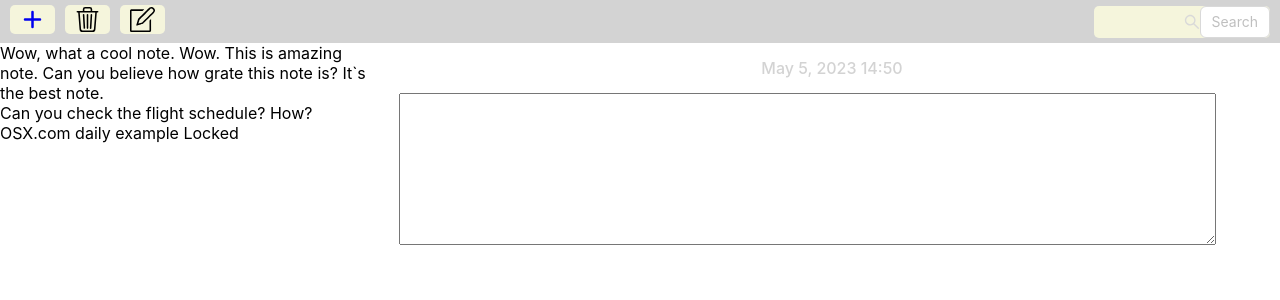
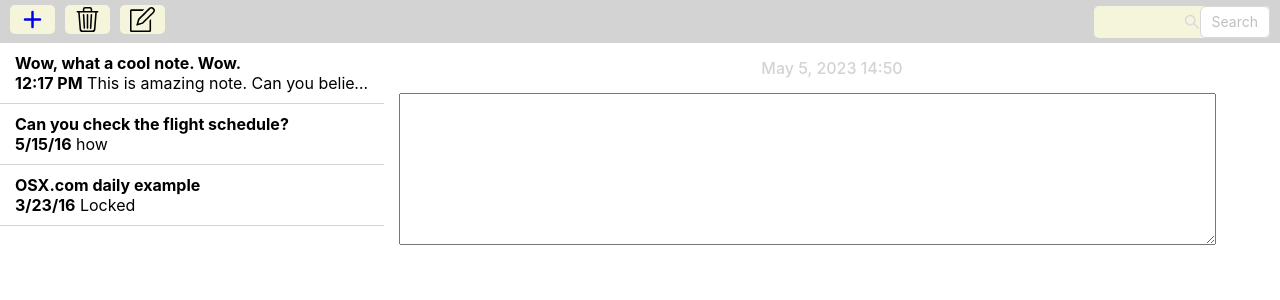
Before and after one commit to Anatolii1996/notes, a React (Create React App) app: page /new in a window 1280 px wide. Shown: the top 300 px of the page. Built offline with nearby package versions, Linux system fonts and the light colour scheme.

Commit message:
convert entry string

```diff
--- a/src/App.scss
+++ b/src/App.scss
@@ -59,6 +59,18 @@
       margin-bottom: 15px;
     }
   }
+  .list_item{
+    padding: 10px 15px;
+    border-bottom: 1px solid lightgray;
+
+    p{
+      width: 100%;
+      white-space: nowrap;
+      display: inline-block;
+      overflow-x: clip;
+      text-overflow: ellipsis;
+    }
+  }
 }
 
 
--- a/src/components/App.js
+++ b/src/components/App.js
@@ -6,26 +6,30 @@ import { Routes, Route } from "react-router";
 import NewNote from "./NewNote";
 import Sidebar from "./Sidebar";
 import WorkSpace from "./WorkSpace";
-import moment from "moment";
 
 const messageData = [
   {
     id: uuidv4(),
-    date: moment().format("LL HH:mm"),
-    text: `Wow, what a cool note. Wow.
-    This is amazing note. Can you believe how grate this note is? It\`s the best note.`,
+    date: "12:17 PM",
+    text: `#### Wow, what a cool note. Wow.
+
+**12:17 PM** This is amazing note. Can you believe how grate this note is? It\`s the best note.`,
 
   },
   {
     id: uuidv4(),
-    date: moment().format("LL HH:mm"),
-    text: "Can you check the flight schedule? How?",
+    date: "5/15/16",
+    text: `#### Can you check the flight schedule?
+
+**5/15/16** how`,
 
   },
   {
     id: uuidv4(),
-    date: moment().format("LL HH:mm"),
-    text: "OSX.com daily example Locked",
+    date: "3/23/16",
+    text: `#### OSX.com daily example
+
+**3/23/16** Locked`,
 
   },
 ]
--- a/src/components/ListItem.jsx
+++ b/src/components/ListItem.jsx
@@ -1,6 +1,8 @@
+import ReactMarkdown from 'react-markdown'
+
 const ListItem = ({note}) => {
   return <div className="list_item">
-    <p>{note.text}</p>
+    <ReactMarkdown>{note.text}</ReactMarkdown>
   </div>;
 };
 export default ListItem;
--- a/src/components/NewNote.jsx
+++ b/src/components/NewNote.jsx
@@ -13,6 +13,11 @@ const NewNote = ({ setNotes }) => {
     return () => clearInterval(intervalId);
   }, []);
 
+  const convertToMark = (note) => {
+    const changedHead ="#### "+ note.split("\n")[0]+"\n";
+    const changedBody=String(`**${moment().format("LL HH:mm")}**`)+" " + note.split("\n")[1];
+   return changedHead+changedBody;
+  };
 
   return (
     <div className="new_note">
@@ -22,9 +27,17 @@ const NewNote = ({ setNotes }) => {
         onChange={(e) => {
           setNewNote(e.target.value);
         }}
-        onBlur={()=>{
-          setNotes((prev) => [...prev, { id: uuidv4(), text: newNote }]);
-          setNewNote("")
+        onBlur={() => {
+          setNotes((prev) => [
+            {
+              id: uuidv4(),
+              text: convertToMark(newNote),
+              date: String(moment().format("LL HH:mm")),
+            },
+            ...prev,
+          ]);
+          setNewNote("");
+          convertToMark(newNote);
         }}
         cols="100"
         rows="10"
--- a/src/components/Sidebar.jsx
+++ b/src/components/Sidebar.jsx
@@ -1,5 +1,6 @@
 import {  Outlet } from "react-router-dom";
 import ListItem from "./ListItem";
+
 
 const Sidebar = ({notes}) => {
   return(
@@ -7,7 +8,7 @@ const Sidebar = ({notes}) => {
     <div className="sidebar">
       {notes&&notes.map((el)=>{
         return(
-          <ListItem note={el}/>
+          <ListItem key={el.id} note={el}/>
         )
       })}
     </div>
```
